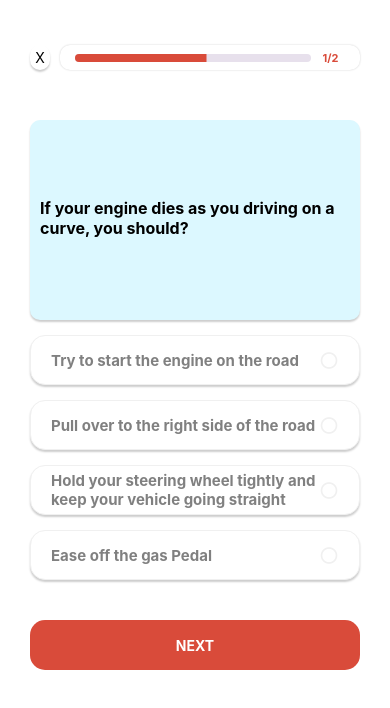
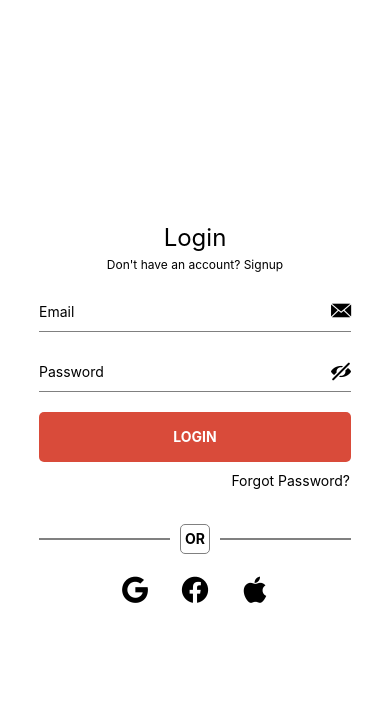
Before and after one commit to Wiscarlens/Pulze, a React Native app: screen / in a window 390 px wide. Shown: the top 708 px of the page. Built offline with nearby package versions, Linux system fonts and the light colour scheme.

Commit message:
home screen

```diff
--- a/App.tsx
+++ b/App.tsx
@@ -14,7 +14,17 @@ const App = () => {
       <NavigationContainer>
         {/* <LoginScreen/>
         <WelcomeScreen/> */}
-        <QuizScreen/>
+        {/* <QuizScreen/> */}
+
+
+         <LoginScreen/>
+
+      {/* <WelcomeScreen/> */}
+
+      {/* <QuizScreen/> */}
+
+
+
     </NavigationContainer>
 
 
```
